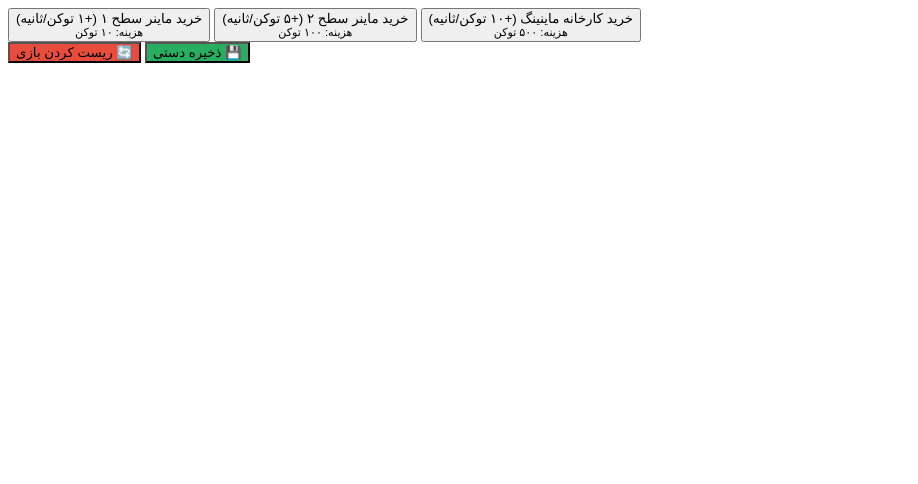
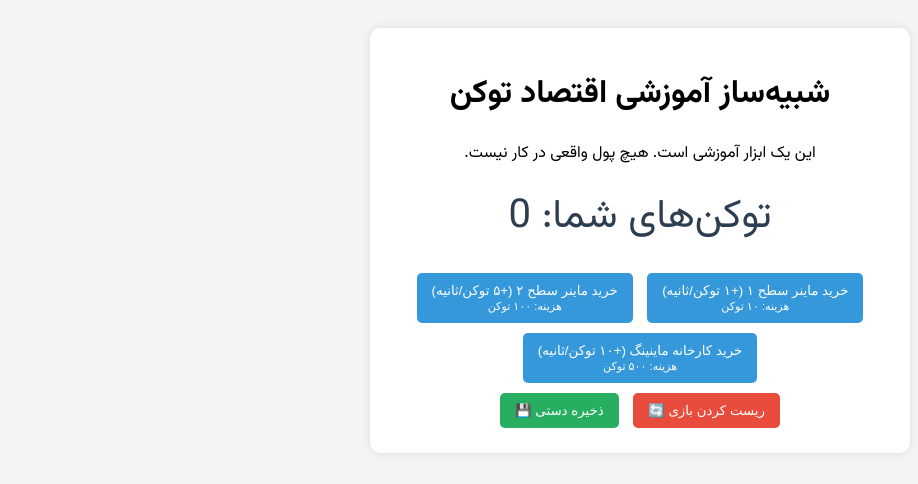
Before and after one commit to jahan2001/token-simulator, a plain HTML site: page index.html in a window 1280 px wide. Shown: the whole page, without its empty margins (0-918 px from the left). Drawn offline with Linux system fonts and the light colour scheme.

Commit message:
Update index.html

```diff
--- a/index.html
+++ b/index.html
@@ -1,3 +1,30 @@
+<!DOCTYPE html>
+<html lang="fa" dir="rtl">
+<head>
+    <meta charset="UTF-8">
+    <meta name="viewport" content="width=device-width, initial-scale=1.0">
+    <title>شبیه‌ساز آموزشی اقتصاد توکن</title>
+    <link rel="stylesheet" href="style.css">
+
+    <!-- اضافه کردن فونت فارسی -->
+    <link rel="preconnect" href="https://fonts.googleapis.com">
+    <link rel="preconnect" href="https://fonts.gstatic.com" crossorigin>
+    <link href="https://fonts.googleapis.com/css2?family=Vazirmatn:wght@400;500;700&display=swap" rel="stylesheet">
+
+    <style>
+        /* اضافه کردن فونت به کل صفحه */
+        body {
+            font-family: 'Vazirmatn', sans-serif;
+        }
+    </style>
+</head>
+<body>
+    <div class="container">
+        <h1>شبیه‌ساز آموزشی اقتصاد توکن</h1>
+        <p>این یک ابزار آموزشی است. هیچ پول واقعی در کار نیست.</p>
+
+        <div class="counter">توکن‌های شما: <span id="tokens">0</span></div>
+
         <div>
             <button class="upgrade" onclick="buyUpgrade(1, 10)">
                 خرید ماینر سطح ۱ (+۱ توکن/ثانیه)<br>
@@ -20,3 +47,7 @@
                 ذخیره دستی 💾
             </button>
         </div>
+    </div>
+    <script src="script.js"></script>
+</body>
+</html>
```
Lines whose indentation alone changed are shown as unchanged.
